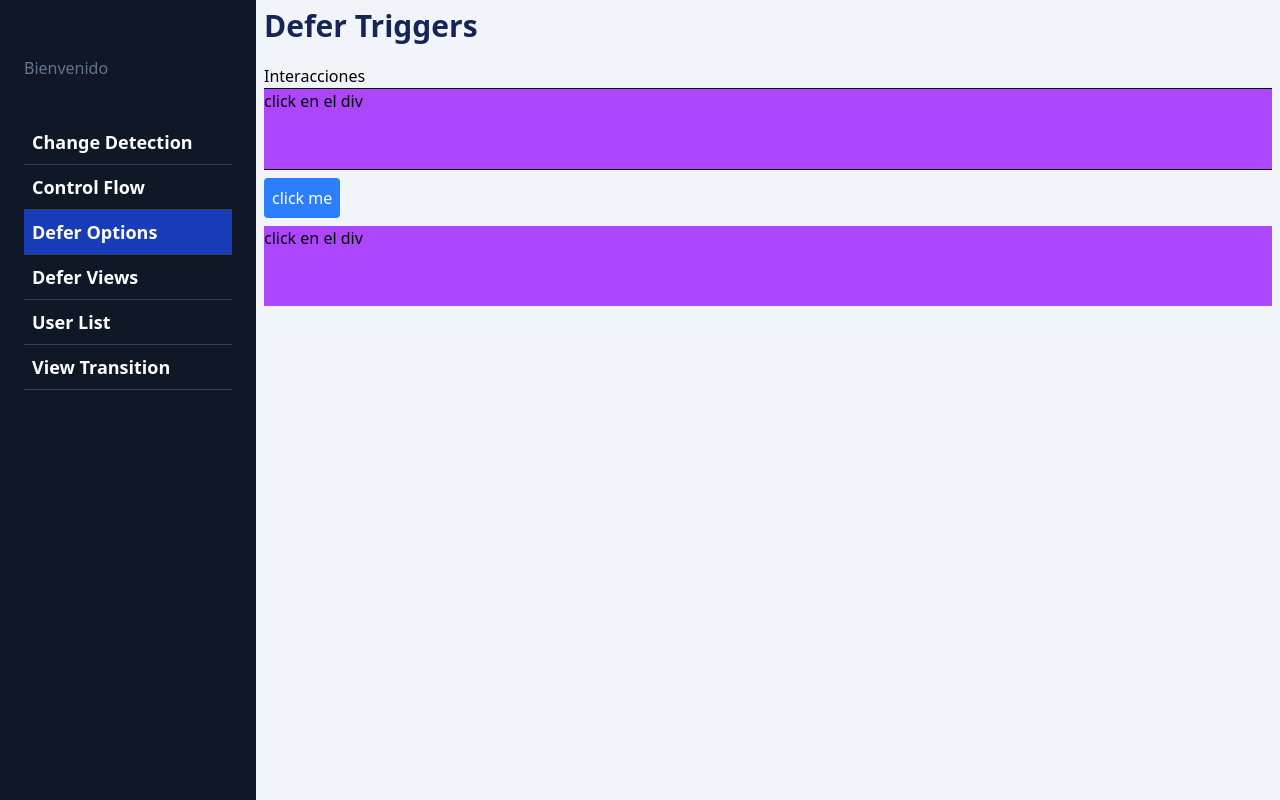
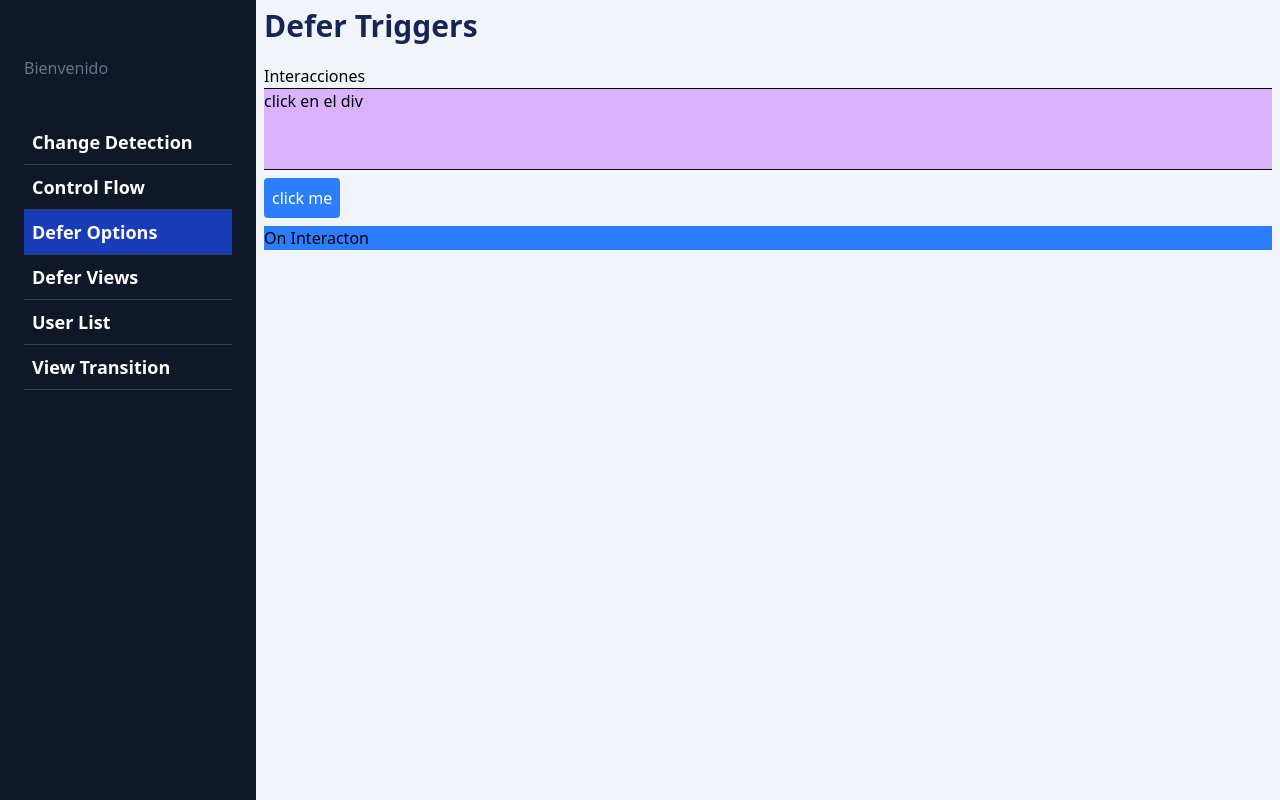
Before and after one commit to FernandoVCG33/angular-21, an Angular app in the folder my-dashboard/: page /dashboard/defer-options in a window 1280 px wide. Both pictures are taken after a click on the button "click me". Built offline with nearby package versions, Linux system fonts and the light colour scheme.

Commit message:
Enhance interaction handling in defer-options.html with improved hover effects and consistent placeholder text

```diff
--- a/my-dashboard/src/app/dashboard/pages/defer-options/defer-options.html
+++ b/my-dashboard/src/app/dashboard/pages/defer-options/defer-options.html
@@ -8,7 +8,7 @@
       <span>On Interacton</span>
     </app-heavy-loaders-fast>
   } @placeholder (){
-    <div class="w-full h-20 bg-purple-500 cursor-pointer">
+    <div class="w-full h-20 bg-purple-300 cursor-pointer">
         click en el div
     </div>
   }
@@ -16,16 +16,18 @@
 
 <section>
   <hr>
-  <button class="p-2 bg-blue-500 hover:bg-blue-200 cursor-pointer transition-all rounded text-white my-2" >
+  <button
+    #btnInteracion
+    class="p-2 bg-blue-500 hover:bg-blue-200 cursor-pointer transition-all rounded text-white my-2" >
     click me
   </button>
-  @defer (on interaction  ){
-    <app-heavy-loaders-fast cssClass="bg-blue-500 hover:bg-blue-700 cursor-pointer">
+  @defer (on interaction (btnInteracion)  ){
+    <app-heavy-loaders-fast cssClass="bg-blue-500 hover:bg-blue-700 ">
       <span>On Interacton</span>
     </app-heavy-loaders-fast>
   } @placeholder (){
-    <div class="w-full h-20 bg-purple-500 cursor-pointer">
-      click en el div
+    <div class="w-full h-20 bg-purple-300">
+      Placeholder div
     </div>
   }
 </section>
```
